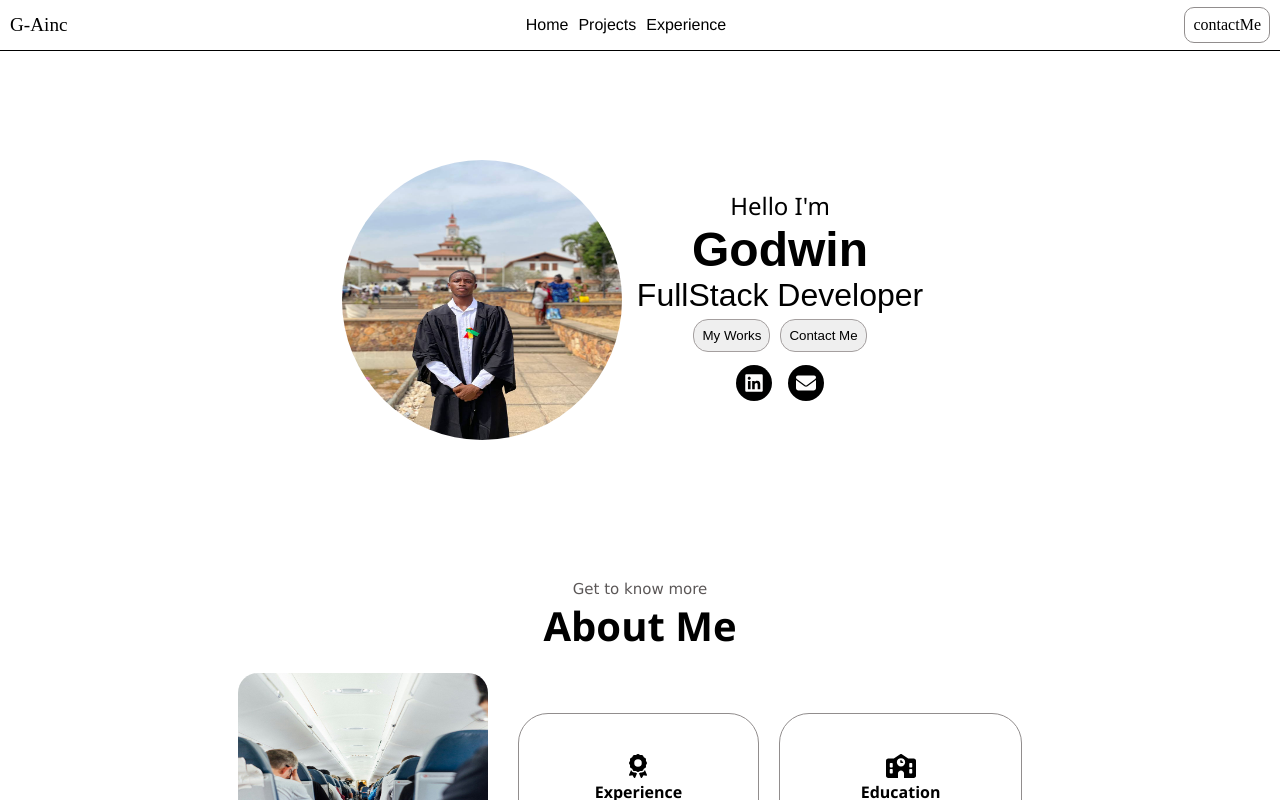
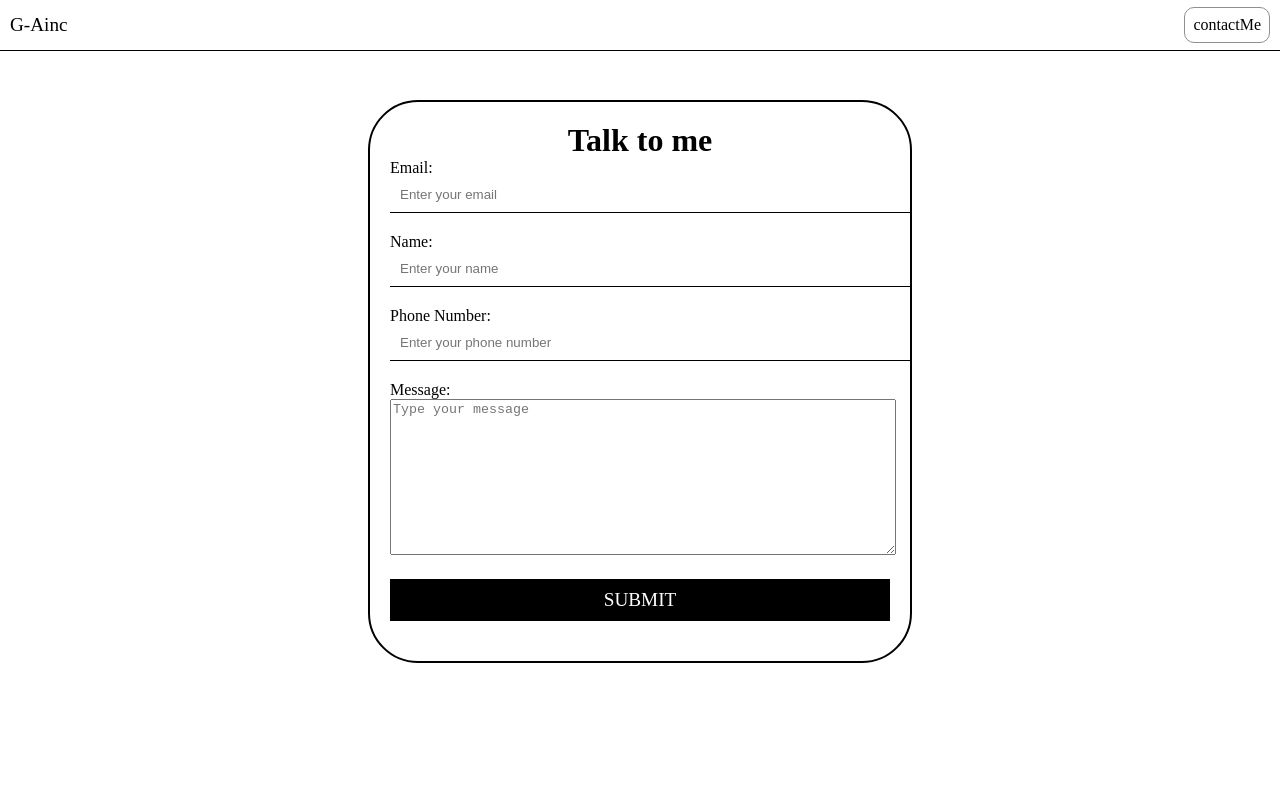
Before and after one commit to GODABAinc/myWebsite, a React (Vite) app: page /Message in a window 1280 px wide. Shown: the top 800 px of the page. Built offline with nearby package versions, Linux system fonts and the light colour scheme.

Commit message:
greatest change

```diff
--- a/package.json
+++ b/package.json
@@ -16,7 +16,8 @@
     "@fortawesome/free-solid-svg-icons": "^6.7.2",
     "@fortawesome/react-fontawesome": "^0.2.2",
     "react": "^19.0.0",
-    "react-dom": "^19.0.0"
+    "react-dom": "^19.0.0",
+    "react-router-dom": "^7.4.0"
   },
   "devDependencies": {
     "@eslint/js": "^9.21.0",
--- a/src/App.jsx
+++ b/src/App.jsx
@@ -1,19 +1,16 @@
-import MyComponent1 from "./MyComponent1.jsx";
-import MyComponent2 from "./MyComponent2.jsx";
-import MyComponent3 from "./MyComponent3.jsx";
-import MyComponentFour from "./MyComponentFour.jsx";
+import { BrowserRouter, Routes , Route } from 'react-router-dom';
+import App1 from './App1';
+import App2 from './App2';
 
+function App(){
 
-function App() {
-
-    return(
-      <>
-        <MyComponent1 />
-        <MyComponent2 />
-        <MyComponentFour />
-        <MyComponent3 />
-      </>
-    );
+  return(
+    <BrowserRouter>
+      <Routes>
+        <Route path="/" element={<App1 />} />
+        <Route path="/Message" element={<App2 />}/>
+      </Routes>
+    </BrowserRouter>
+  );
 }
-
-export default App
+export default App;
--- /dev/null
+++ b/src/App1.jsx
@@ -0,0 +1,19 @@
+import MyComponent1 from "./MyComponent1.jsx";
+import MyComponent2 from "./MyComponent2.jsx";
+import MyComponent3 from "./MyComponent3.jsx";
+import MyComponentFour from "./MyComponentFour.jsx";
+
+
+function App1() {
+
+    return(
+      <>
+        <MyComponent1 />
+        <MyComponent2 />
+        <MyComponentFour />
+        <MyComponent3 />
+      </>
+    );
+}
+
+export default App1
--- /dev/null
+++ b/src/App2.jsx
@@ -0,0 +1,13 @@
+import Message from "./Message";
+import MyComponent5 from "./MyComponent5";
+
+function App2(){
+
+    return(
+        <>
+            <MyComponent5 />
+            <Message />
+        </>
+    );
+}
+export default App2
--- /dev/null
+++ b/src/Message.jsx
@@ -0,0 +1,32 @@
+
+function Message(){
+
+    return(
+        <div className="Mesme">
+            <form className="form1">
+                <div className="head1">Talk to me</div>
+                <div className="formInput1">
+                    <label htmlFor="email"> Email: </label> <br />
+                    <input type="text" name="email" placeholder="Enter your email" className="input1"/>
+                </div>
+                <div className="formInput1">
+                    <label htmlFor="name"> Name: </label> <br />
+                    <input type="text" name="name" placeholder="Enter your name" className="input1"/>
+                </div>
+                <div className="formInput1">
+                    <label htmlFor="tel"> Phone Number: </label> <br />
+                    <input type="tel" name="tel" placeholder="Enter your phone number" className="input1"/>
+                </div>
+                <div className="formInput1">
+                    <label htmlFor="message"> Message: </label> <br />
+                    <textarea name="message" id="message" rows="10" placeholder="Type your message" ></textarea>
+                </div>
+                <div className="formInput1">
+                    <div className="sub1">SUBMIT</div>
+                </div>
+            </form>
+
+        </div>
+    );
+}
+export default Message
--- a/src/MyComponent1.jsx
+++ b/src/MyComponent1.jsx
@@ -1,4 +1,6 @@
 import React from 'react'
+import { Link } from 'react-router-dom';
+
 function MyComponent1(){
 
     return(
@@ -9,7 +11,7 @@ function MyComponent1(){
                     <a href="#myWorks">Projects</a>
                     <a href="#experience">Experience</a>
                 </div>
-              <a href="#contactMe" className='contactUs'>contactMe</a>
+                <Link to="/Message" className='contactUs'><a >contactMe</a></Link>
             </div>
     );
 }
--- a/src/MyComponent2.jsx
+++ b/src/MyComponent2.jsx
@@ -2,6 +2,7 @@ import React from 'react'
 import airCleaning from './assets/aircleaning.jpg'
 import Profile1 from './assets/Mine1.jpg'
 import Profile2 from './assets/Mine2.jpg'
+import { Link } from 'react-router-dom'
 import { FontAwesomeIcon } from "@fortawesome/react-fontawesome";
 import { faEnvelope } from '@fortawesome/free-solid-svg-icons';
 import {faLinkedin} from '@fortawesome/free-brands-svg-icons';
@@ -15,9 +16,9 @@ function MyComponent2(){
             <div className='imgText'>
                 <span className='t1'>Hello I'm</span> <br />
                 <span className='t2'>Godwin</span> <br />
-                <span className='t3'>FullStack Developer</span> <br />
-                <button className='Button1'>My Works</button>
-                <button className='Button1'>Contact Me</button> <br />
+                <span className='t3'>FullStack Developer</span> <br /> <br />
+                <Link to="/Message" className='Button1'>My Works</Link>
+                <Link to="/Message" className='Button1'>Contact Me</Link> <br /> <br />
                 <span ><FontAwesomeIcon icon={faLinkedin} className="ic2"/></span>
                 <span ><a href="mailto: abayomgodwin27@gmail.com"><FontAwesomeIcon icon={faEnvelope} className="ic2"/></a></span>
             </div>
--- a/src/MyComponent3.jsx
+++ b/src/MyComponent3.jsx
@@ -19,7 +19,7 @@ function MyComponent3(){
                 </div>
                 <div className='col'>
                     <h2>Offfice & Details</h2>
-                    <p>Kronum-Kumasi, Ghana</p>
+                    <p>Kronum-Kumasi</p>
                     <p>abayomgodwin27@gmail.com</p>
                     <p><a href="tel: +233595194441">+233595194441</a></p>
                     <span ><a href="mailto: abayomgodwin27@gmail.com"><FontAwesomeIcon icon={faEnvelope} className="ic3"/></a></span>
--- /dev/null
+++ b/src/MyComponent5.jsx
@@ -0,0 +1,14 @@
+import React from 'react'
+function MyComponent5(){
+
+    return(
+            <div className="nav-bar">
+                <div className="text-logo">G-Ainc</div>
+                <div className="menu">
+
+                </div>
+              <a href="Message" className='contactUs'>contactMe</a>
+            </div>
+    );
+}
+export default MyComponent5
--- a/src/index.css
+++ b/src/index.css
@@ -122,12 +122,13 @@ footer{
   font-size: 2rem;
 }
 .Button1{
-  padding: 8px 8px;
+  padding: 7px 7px;
   border: 1.5px solid rgb(164, 159, 159);
   margin: 5px;
   border-radius: 15px;
   color: black;
   cursor: pointer;
+  text-decoration: none;
 }
 .Button1:hover{
   color: white;
@@ -247,6 +248,49 @@ footer{
 .s1:hover{
   box-shadow: 2px 2px 3px white;
 }
+.Mesme{
+  border: 2px solid black;
+  width: 500px;
+  border-radius: 50px;
+  padding: 20px;
+  margin: auto;
+  margin-top: 100px;
+}
+.head1{
+  font-size: 2rem;
+  font-weight: bold;
+  text-align: center;
+}
+.input1{
+  width: 100%;
+  padding: 10px;
+  border: none;
+  border-bottom: 1px solid black;
+}
+.input1:focus{
+  outline: none;
+}
+.formInput1{
+  margin-bottom: 20px;
+}
+textarea{
+  width: 100%;
+}
+.sub1{
+  border: none;
+  width: 100%;
+  background: black;
+  padding: 10px  0px;
+  color: white;
+  text-align: center;
+  font-size: 1.2rem;
+  cursor: pointer;
+}
+.sub1:hover{
+  color: black;
+  background: white;
+  border: 1.5px solid black;
+}
 @media (max-width: 768px) {
 .imgText2{
       display: block;
```
Also changed, not shown: 1 other file (tests, documents, lock files or other folders).
